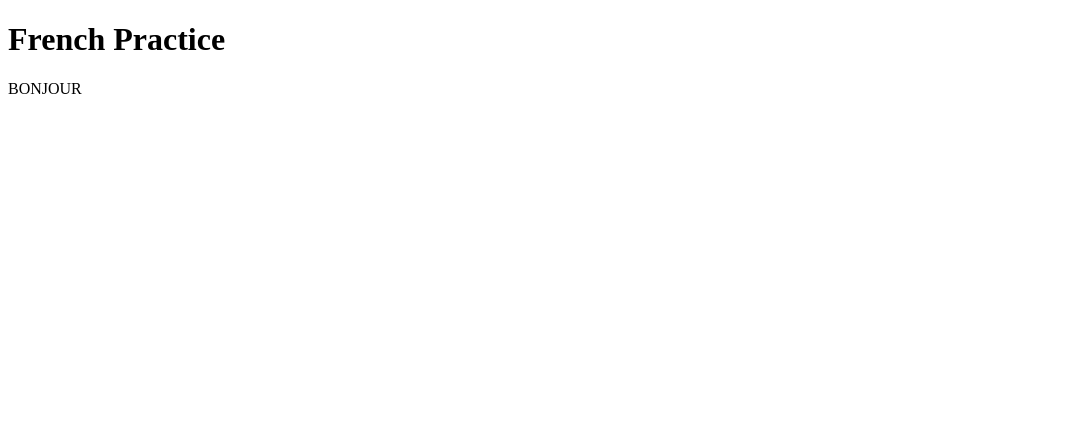
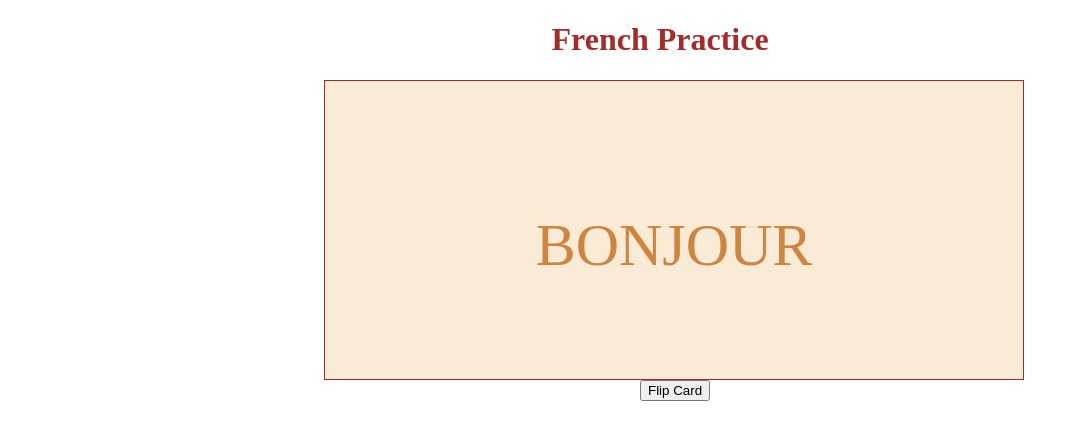
Before and after one commit to Heather1337/Parle, a website: page index.html in a window 1280 px wide. Shown: the whole page, without its empty margins (0-1079 px from the left). Drawn offline with Linux system fonts and the light colour scheme.

Commit message:
adding basic css

```diff
--- a/index.html
+++ b/index.html
@@ -4,12 +4,15 @@
     <meta charset="UTF-8">
     <meta name="viewport" content="width=device-width, initial-scale=1.0">
     <meta http-equiv="X-UA-Compatible" content="ie=edge">
-
+    <link rel = "stylesheet" type = "text/css" href="./styles.css">
     <title>Parle</title>
 </head>
 <body>
     <h1 class="title">French Practice</h1>
-    <p class="flash-card">BONJOUR</p>
+    <div class="flash-card">
+        <p class="flash-card-content">BONJOUR</p>
+    </div>
+    <button class="card-flip button">Flip Card</button>
 
     <script src="./public/parle.js"></script>
 </body>
--- a/styles.css
+++ b/styles.css
@@ -0,0 +1,32 @@
+* {
+    box-sizing: border-box;
+}
+
+.title {
+    font-family: sans-serif monospace cursive;
+    color: brown;
+    margin-left: 43%;
+}
+
+
+.flash-card {
+    background-color: antiquewhite;
+    justify-content: center;
+    border: 1px solid brown;
+    height: 300px;
+    width: 700px;
+    margin-left: 25%;
+    display: flex;
+}
+
+.flash-card-content {
+    font-size: 60px;
+    display: flex;
+    color: peru;
+    text-align: center;
+    padding-top: 10%;
+}
+
+.card-flip {
+  margin-left: 50%;
+}
```
